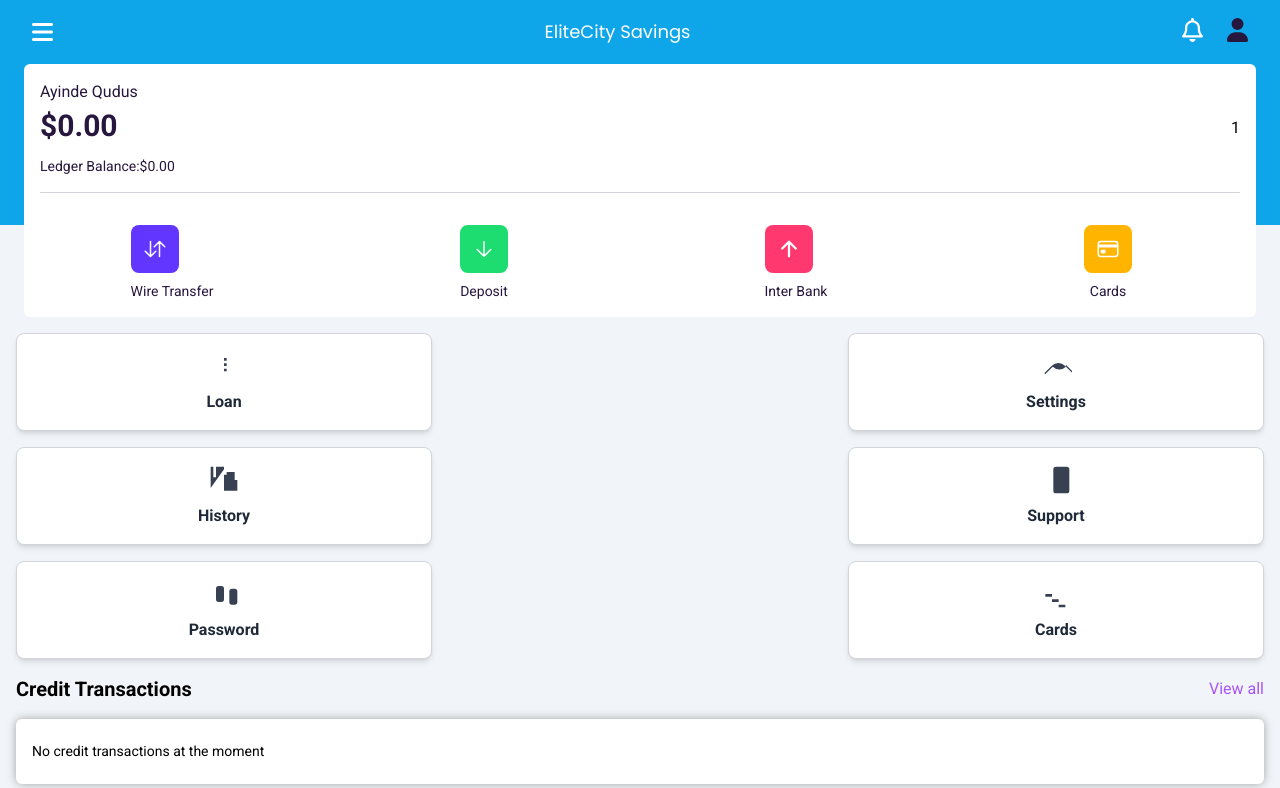
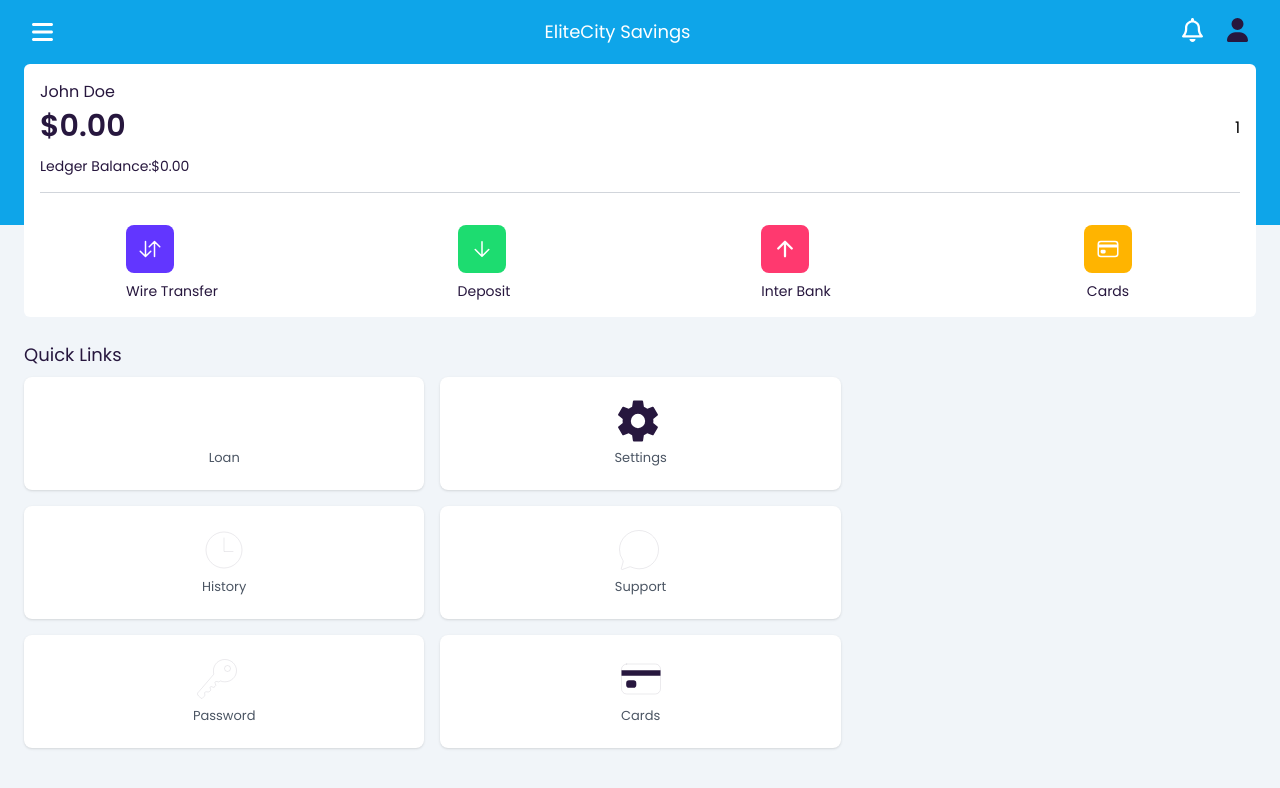
Before and after one commit to Praize-Jha18/ElectroBank, a React (Vite) app: page /account in a window 1280 px wide. Shown: the top 788 px of the page. Built offline with nearby package versions, Linux system fonts and the light colour scheme; a web font is replaced by a local one.

Commit message:
account index almost done

```diff
--- a/package.json
+++ b/package.json
@@ -15,6 +15,7 @@
     "@fortawesome/free-regular-svg-icons": "^6.6.0",
     "@fortawesome/free-solid-svg-icons": "^6.6.0",
     "@fortawesome/react-fontawesome": "^0.2.2",
+    "@ionic/react": "^8.3.1",
     "@tsparticles/engine": "^3.5.0",
     "@tsparticles/react": "^3.0.0",
     "ionicons": "^7.4.0",
--- a/src/pages/useronly/AccountIndex.tsx
+++ b/src/pages/useronly/AccountIndex.tsx
@@ -6,6 +6,7 @@ import { faBell, faCreditCard, } from '@fortawesome/free-regular-svg-icons'
 import { faArrowDown, faArrowsUpDown, faArrowUp, faBars, faComment, faGear, faKey, faUser } from '@fortawesome/free-solid-svg-icons'
 import { heartSharp, starSharp } from 'ionicons/icons';
 import { TitleUpdater } from '../../reusables/TitleUpdater'
+import { icon } from '@fortawesome/fontawesome-svg-core'
 
 
 {/* <FontAwesomeIcon icon={} />
@@ -52,136 +53,154 @@ const topLinks = [
     }
 
 ]
-// const quickLinks = [
 
-
-
-//     {
-//         to: "", link: "Loan", icon: <svg xmlns="http://www.w3.org/2000/svg" className="ionicon s-ion-icon w-6 h-6 text-gray-600" viewBox="0 0 512 512">
-//             <title>Card</title>
-//             <path d="M32 376a56 56 0 0056 56h336a56 56 0 0056-56V222H32zm66-76a30 30 0 0130-30h48a30 30 0 0130 30v20a30 30 0 01-30 30h-48a30 30 0 01-30-30zM424 80H88a56 56 0 00-56 56v26h448v-26a56 56 0 00-56-56z"></path>
-//         </svg>,
-//     },
-//     {
-//         to: "", link: "Settings", icon: <svg xmlns="http://www.w3.org/2000/svg" className="ionicon s-ion-icon w-6 h-6 text-gray-600" viewBox="0 0 512 512">
-//             <title>Settings</title>
-//             <path d="M262.29 192.31a64 64 0 1057.4 57.4 64.13 64.13 0 00-57.4-57.4zM416.39 256a154.34 154.34 0 01-1.53 20.79l45.21 35.46a10.81 10.81 0 012.45 13.75l-42.77 74a10.81 10.81 0 01-13.14 4.59l-44.9-18.08a16.11 16.11 0 00-15.17 1.75A164.48 164.48 0 01325 400.8a15.94 15.94 0 00-8.82 12.14l-6.73 47.89a11.08 11.08 0 01-10.68 9.17h-85.54a11.11 11.11 0 01-10.69-8.87l-6.72-47.82a16.07 16.07 0 00-9-12.22 155.3 155.3 0 01-21.46-12.57 16 16 0 00-15.11-1.71l-44.89 18.07a10.81 10.81 0 01-13.14-4.58l-42.77-74a10.8 10.8 0 012.45-13.75l38.21-30a16.05 16.05 0 006-14.08c-.36-4.17-.58-8.33-.58-12.5s.21-8.27.58-12.35a16 16 0 00-6.07-13.94l-38.19-30A10.81 10.81 0 0149.48 186l42.77-74a10.81 10.81 0 0113.14-4.59l44.9 18.08a16.11 16.11 0 0015.17-1.75A164.48 164.48 0 01187 111.2a15.94 15.94 0 008.82-12.14l6.73-47.89A11.08 11.08 0 01213.23 42h85.54a11.11 11.11 0 0110.69 8.87l6.72 47.82a16.07 16.07 0 009 12.22 155.3 155.3 0 0121.46 12.57 16 16 0 0015.11 1.71l44.89-18.07a10.81 10.81 0 0113.14 4.58l42.77 74a10.8 10.8 0 01-2.45 13.75l-38.21 30a16.05 16.05 0 00-6.05 14.08c.33 4.14.55 8.3.55 12.47z" stroke-linecap="round" stroke-linejoin="round" className="ionicon-fill-none ionicon-stroke-width"></path>
-//         </svg>
-//     },
-//     {
-//         to: "", link: "", icon: <svg xmlns="http://www.w3.org/2000/svg" className="ionicon s-ion-icon w-6 h-6 text-gray-600" viewBox="0 0 512 512">
-//             <title>Time</title>
-//             <path d="M256 64C150 64 64 150 64 256s86 192 192 192 192-86 192-192S362 64 256 64z" stroke-miterlimit="10" className="ionicon-fill-none ionicon-stroke-width"></path>
-//             <path stroke-linecap="round" stroke-linejoin="round" d="M256 128v144h96" className="ionicon-fill-none ionicon-stroke-width"></path>
-//         </svg>,
-//     },
-//     {
-//         to: "", link: "", icon: <svg xmlns="http://www.w3.org/2000/svg" className="ionicon s-ion-icon w-6 h-6 text-gray-600" viewBox="0 0 512 512">
-//             <title>Chatbubble</title>
-//             <path d="M87.49 380c1.19-4.38-1.44-10.47-3.95-14.86a44.86 44.86 0 00-2.54-3.8 199.81 199.81 0 01-33-110C47.65 139.09 140.73 48 255.83 48 356.21 48 440 117.54 459.58 209.85a199 199 0 014.42 41.64c0 112.41-89.49 204.93-204.59 204.93-18.3 0-43-4.6-56.47-8.37s-26.92-8.77-30.39-10.11a31.09 31.09 0 00-11.12-2.07 30.71 30.71 0 00-12.09 2.43l-67.83 24.48a16 16 0 01-4.67 1.22 9.6 9.6 0 01-9.57-9.74 15.85 15.85 0 01.6-3.29z" stroke-linecap="round" stroke-miterlimit="10" className="ionicon-fill-none ionicon-stroke-width"></path>
-//         </svg>,
-//     },
-//     {
-//         to: "", link: "", icon: <svg xmlns="http://www.w3.org/2000/svg" className="ionicon s-ion-icon w-6 h-6 text-gray-600" viewBox="0 0 512 512">
-//             <title>Key</title>
-//             <path d="M218.1 167.17c0 13 0 25.6 4.1 37.4-43.1 50.6-156.9 184.3-167.5 194.5a20.17 20.17 0 00-6.7 15c0 8.5 5.2 16.7 9.6 21.3 6.6 6.9 34.8 33 40 28 15.4-15 18.5-19 24.8-25.2 9.5-9.3-1-28.3 2.3-36s6.8-9.2 12.5-10.4 15.8 2.9 23.7 3c8.3.1 12.8-3.4 19-9.2 5-4.6 8.6-8.9 8.7-15.6.2-9-12.8-20.9-3.1-30.4s23.7 6.2 34 5 22.8-15.5 24.1-21.6-11.7-21.8-9.7-30.7c.7-3 6.8-10 11.4-11s25 6.9 29.6 5.9c5.6-1.2 12.1-7.1 17.4-10.3A143.43 143.43 0 00401 257.55C401 180.56 337.44 128 256.73 128c-16.47 0-31.99 2.55-38.63 5.63-14.71 6.69-32.37 23.54-38 33.54-4.8 8.5-7.53 21.64-7.53 38z" className="ionicon-fill-none ionicon-stroke-width"></path>
-//             <circle cx="256" cy="256" r="128" stroke-miterlimit="10" className="ionicon-fill-none ionicon-stroke-width"></circle>
-//         </svg>,
-//     },
-// ]
-
-
-
-const quickLinks = [
+const links = [
     {
-      name: 'Loan',
-      svg: (
+        to: "",
+        link: "Loan",
+        icon: (
             <svg
                 xmlns="http://www.w3.org/2000/svg"
-          viewBox="0 0 24 24"
-          className="h-8 w-8 text-gray-700"
+                viewBox="0 0 48 48"
+                className="w-12 h-12 text-[#27173E]" // Add width, height, and color styling here
             >
-          <path d="M12 10h2v2h-2v-2zm0-4h2v2h-2v-2zm0 8h2v2h-2v-2z" fill="currentColor" />
+                <title>Card</title>
+                <path d="M32 376a56 56 0 0056 56h336a56 56 0 0056-56V222H32zm66-76a30 30 0 0130-30h48a30 30 0 0130 30v20a30 30 0 01-30 30h-48a30 30 0 01-30-30zM424 80H88a56 56 0 00-56 56v26h448v-26a56 56 0 00-56-56z" />
+            </svg>
+
+        ),
+    },
+    {
+        to: "",
+        link: "Settings",
+        icon: (
+            <svg
+                xmlns="http://www.w3.org/2000/svg"
+                viewBox="0 0 48 48"
+                className="w-12 h-12 text-[#27173E]"
+            >
+                <path
+                    className="fill-current"
+                    d="M39.23,26a16.52,16.52,0,0,0,.14-2,16.52,16.52,0,0,0-.14-2l4.33-3.39a1,1,0,0,0,.25-1.31l-4.1-7.11a1,1,0,0,0-1.25-.44l-5.11,2.06a15.68,15.68,0,0,0-3.46-2l-.77-5.43a1,1,0,0,0-1-.86H19.9a1,1,0,0,0-1,.86l-.77,5.43a15.36,15.36,0,0,0-3.46,2L9.54,9.75a1,1,0,0,0-1.25.44L4.19,17.3a1,1,0,0,0,.25,1.31L8.76,22a16.66,16.66,0,0,0-.14,2,16.52,16.52,0,0,0,.14,2L4.44,29.39a1,1,0,0,0-.25,1.31l4.1,7.11a1,1,0,0,0,1.25.44l5.11-2.06a15.68,15.68,0,0,0,3.46,2l.77,5.43a1,1,0,0,0,1,.86h8.2a1,1,0,0,0,1-.86l.77-5.43a15.36,15.36,0,0,0,3.46-2l5.11,2.06a1,1,0,0,0,1.25-.44l4.1-7.11a1,1,0,0,0-.25-1.31ZM24,31.18A7.18,7.18,0,1,1,31.17,24,7.17,7.17,0,0,1,24,31.18Z"
+                />
             </svg>
         ),
     },
+
+
     {
-      name: 'Settings',
-      svg: (
+        to: "",
+        link: "History",
+        icon: (
             <svg
                 xmlns="http://www.w3.org/2000/svg"
-          viewBox="0 0 24 24"
-          className="h-8 w-8 text-gray-700"
+                viewBox="0 0 512 512"
+                className="w-12 h-12 text-[#27173E]" // Tailwind classes for size and color
             >
-          <path d="M19.43 12.57a7 7 0 0 1-9.86 0l-5.29 5.29a.5.5 0 0 1-.71-.71l5.29-5.29a7 7 0 0 1 9.86 0l5.29 5.29a.5.5 0 0 1 .71-.71l-5.29-5.29z" fill="currentColor" />
+                <title>Time</title>
+                <path
+                    d="M256 64C150 64 64 150 64 256s86 192 192 192 192-86 192-192S362 64 256 64z"
+                    className="fill-none stroke-current"
+                    strokeMiterlimit="10"
+                />
+                <path
+                    d="M256 128v144h96"
+                    className="fill-none stroke-current"
+                    strokeLinecap="round"
+                    strokeLinejoin="round"
+                />
             </svg>
+
+        ),
+    },
+
+    {
+        to: "",
+        link: "Support",
+        icon: (
+            <svg
+                xmlns="http://www.w3.org/2000/svg"
+                viewBox="0 0 512 512"
+                className="w-12 h-12 text-[#27173E]" // Adjust height, width, and color
+            >
+                <title>Chatbubble</title>
+                <path
+                    d="M87.49 380c1.19-4.38-1.44-10.47-3.95-14.86a44.86 44.86 0 00-2.54-3.8 199.81 199.81 0 01-33-110C47.65 139.09 140.73 48 255.83 48 356.21 48 440 117.54 459.58 209.85a199 199 0 014.42 41.64c0 112.41-89.49 204.93-204.59 204.93-18.3 0-43-4.6-56.47-8.37s-26.92-8.77-30.39-10.11a31.09 31.09 0 00-11.12-2.07 30.71 30.71 0 00-12.09 2.43l-67.83 24.48a16 16 0 01-4.67 1.22 9.6 9.6 0 01-9.57-9.74 15.85 15.85 0 01.6-3.29z"
+                    className="fill-none stroke-current"
+                    strokeLinecap="round"
+                    strokeMiterlimit="10"
+                />
+            </svg>
+
         ),
     },
     {
-      name: 'History',
-      svg: (
+        to: "",
+        link: "Password",
+        icon: (
             <svg
                 xmlns="http://www.w3.org/2000/svg"
-          viewBox="0 0 24 24"
-          className="h-8 w-8 text-gray-700"
+                viewBox="0 0 512 512"
+                className="w-12 h-12 text-[#27173E]" // Tailwind for size and color
             >
-          <path d="M12 4v16h10v-8h-2v-6h-6v2h-2v-6h-6v8h-2v-8h-2v16z" fill="currentColor" />
+                <title>Key</title>
+                <path
+                    d="M218.1 167.17c0 13 0 25.6 4.1 37.4-43.1 50.6-156.9 184.3-167.5 194.5a20.17 20.17 0 00-6.7 15c0 8.5 5.2 16.7 9.6 21.3 6.6 6.9 34.8 33 40 28 15.4-15 18.5-19 24.8-25.2 9.5-9.3-1-28.3 2.3-36s6.8-9.2 12.5-10.4 15.8 2.9 23.7 3c8.3.1 12.8-3.4 19-9.2 5-4.6 8.6-8.9 8.7-15.6.2-9-12.8-20.9-3.1-30.4s23.7 6.2 34 5 22.8-15.5 24.1-21.6-11.7-21.8-9.7-30.7c.7-3 6.8-10 11.4-11s25 6.9 29.6 5.9c5.6-1.2 12.1-7.1 17.4-10.4 15.5 6.7 29.6 9.4 47.7 9.4 68.5 0 124-53.4 124-119.2S408.5 48 340 48s-121.9 53.37-121.9 119.17zM400 144a32 32 0 11-32-32 32 32 0 0132 32z"
+                    className="fill-none stroke-current"
+                    strokeLinejoin="round"
+                />
             </svg>
+
+
         ),
     },
     {
-      name: 'Support',
-      svg: (
-        <svg
+        to: "",
+        link: "Cards",
+        icon: (<svg
             xmlns="http://www.w3.org/2000/svg"
-          viewBox="0 0 24 24"
-          className="h-8 w-8 text-gray-700"
+            viewBox="0 0 512 512"
+            className="w-12 h-12 text-[#27173E]" // Tailwind for size and color
         >
-          <path d="M12 22a2 2 0 0 1-2-2V4a2 2 0 0 1 2-2h8a2 2 0 0 1 2 2v16a2 2 0 0 1-2 2h-8zM13 18h-2v-2h2v2zm0-4h-2v-2h2v2zm0-4h-2v-2h2v2z" fill="currentColor" />
+            <title>Card</title>
+            <rect
+                x="48"
+                y="96"
+                width="416"
+                height="320"
+                rx="56"
+                ry="56"
+                className="fill-none stroke-current"
+                strokeLinecap="round"
+                strokeLinejoin="round"
+            />
+            <path
+                d="M48 192h416M128 300h48v20h-48z"
+                className="fill-none stroke-current"
+                strokeLinejoin="round"
+                strokeWidth="60"
+            />
         </svg>
-      ),
-    },
-    {
-      name: 'Password',
-      svg: (
-        <svg
-          xmlns="http://www.w3.org/2000/svg"
-          viewBox="0 0 24 24"
-          className="h-8 w-8 text-gray-700"
-        >
-          <path d="M18 8a2 2 0 0 0-2 2v8a2 2 0 0 0 2 2h2a2 2 0 0 0 2-2V10a2 2 0 0 0-2-2h-2zM12 16a2 2 0 0 1-2 2H8a2 2 0 0 1-2-2V8a2 2 0 0 1 2-2h2a2 2 0 0 1 2 2v8zm0-6a2 2 0 0 1-2 2H8a2 2 0 0 1-2-2V8a2 2 0 0 1 2-2h2a2 2 0 0 1 2 2v2z" fill="currentColor" />
-        </svg>
-      ),
-    },
-    {
-      name: 'Cards',
-      svg: (
-        <svg
-          xmlns="http://www.w3.org/2000/svg"
-          viewBox="0 0 24 24"
-          className="h-8 w-8 text-gray-700"
-        >
-          <path d="M19 22h-5v-2h5v2zm-5-4h-5v-2h5v2zm-5-4h-5v-2h5v2zm-5-4h-5v-2h5v2zm-5-2v2h5v-2h-5z" fill="currentColor" />
-        </svg>
-      ),
-    },
+        )
+    }
 ];
+
 
 const AccountIndex = () => {
     const Transaction = (props: { transactions: string }) => {
         return (
             <div className="px-4">
                 <div className="df-jsb-ac pb-4">
-                    <h3 className='text-xl font-semibold capitalize'> {props.transactions} transactions </h3>
+                    <h3 className='text-xl font-semibold capitalize text-[#27173E]'> {props.transactions} transactions </h3>
                     <Link to={"/account/account_statement"} className='text-purple-500'>View all</Link>
                 </div>
-                <p className='text-sm bg-white py-[1.4rem] shadow-[0_0_10px_#a3a3a3] pl-4 rounded-md'> No {props.transactions} transactions at the moment</p>
+                <p className='text-sm bg-white py-[1.4rem] shadow-[0_0_3px_#a3a3a3] pl-4 rounded-md text-[#27173E] font-[600] '> No {props.transactions} transactions at the moment</p>
             </div>
         )
     }
     return (
         <>
-<TitleUpdater/>
+            <TitleUpdater />
             <div className="bg-sky-500 df-jsb-ac  h-16 px-8 fixed w-full font-poppins">
                 <FontAwesomeIcon icon={faBars} className='text-white h-6 ' />
                 <p className='text-white text-lg'>EliteCity Savings</p>
@@ -190,11 +209,11 @@ const AccountIndex = () => {
                     <FontAwesomeIcon icon={faUser} className='text-[#27173E] h-6 pl-6' />
                 </div>
             </div>
-            <div className="body bg-slate-100 pt-16">
+            <div className="body bg-slate-100 pt-16  font-poppins">
                 <div className="midSection bg-sky-500 ">
                     <div className="details   mx-6 p-4 bg-white rounded-tl-md rounded-tr-md">
                         <div className="df-jsb-ac">   <div className="text-[#27173E]">
-                            <p className='text-base'>Ayinde Qudus</p>
+                            <p className='text-base'>John Doe</p>
                             <h1 className='text-3xl font-semibold pt-1 pb-3'>$0.00</h1>
                             <p className='text-sm'>Ledger Balance:$0.00</p>
                         </div>
@@ -218,27 +237,28 @@ const AccountIndex = () => {
                 </div>
 
 
-
-
-
-                <div className="quickLinks flex flex-wrap justify-between gap-4 p-4">
-      {quickLinks.map((value, key) => (
-        <div className="w-full sm:w-1/2 md:w-1/3" key={key}>
-          <Link
-            to={value.name}
-            className="flex flex-col items-center bg-white border border-gray-300 rounded-lg shadow-md p-4 transition-transform transform hover:scale-105 hover:shadow-lg"
+                <div className="mx-6 my-6">
+                    <h1 className='pb-2 text-[#27173E] text-lg'>Quick Links</h1>
+                    <div className="flex flex-wrap gap-x-4 gap-y-4" >
+                        {links.map((link, index) => (
+                            <div
+                                key={index}
+                                className="flex w-[32.5%] flex-col items-center justify-center py-5 px-4 bg-white rounded-lg shadow hover:shadow-lg transition-shadow"
                             >
-            <div className="text-gray-700 mb-2 flex justify-center items-center">
-              {value.svg}
-            </div>
-            <span className="text-gray-800 font-semibold text-center">{value.name}</span>
+                                <Link to={link.to} className="text-center">
+                                    {link.icon}
+                                    <span className="text-[13px] text-gray-600 mt-1">{link.link}</span>
                                 </Link>
                             </div>
                         ))}
                     </div>
+                </div>
 
 
+
+                <div className="pt-8 "></div>
                 <Transaction transactions={'credit'} />
+                <div className="pt-8 "></div>
                 <Transaction transactions={'debit'} />
             </div>
             <UserFooter />
```
Also changed, not shown: src/pages/useronly/Deposit.tsx (+8 -8 lines), src/pages/useronly/Cards.tsx (added), 1 other file (tests, documents, lock files or other folders). Lines whose indentation alone changed are shown as unchanged.
